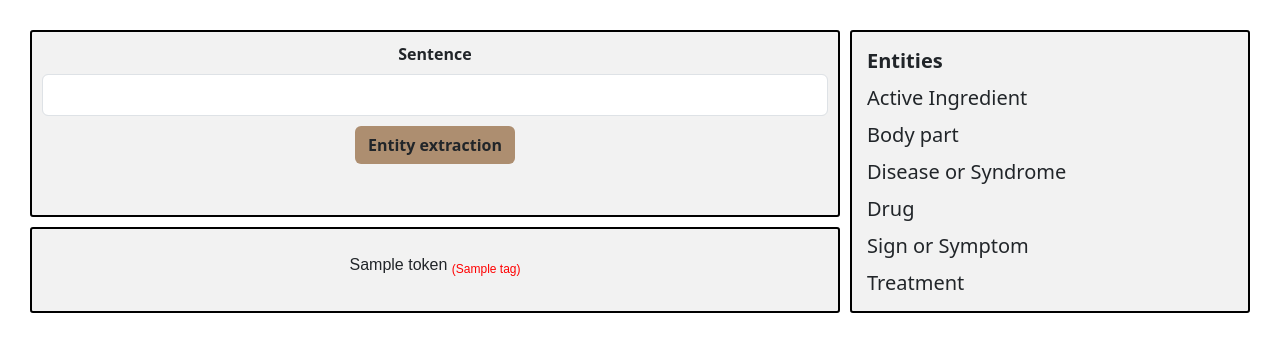
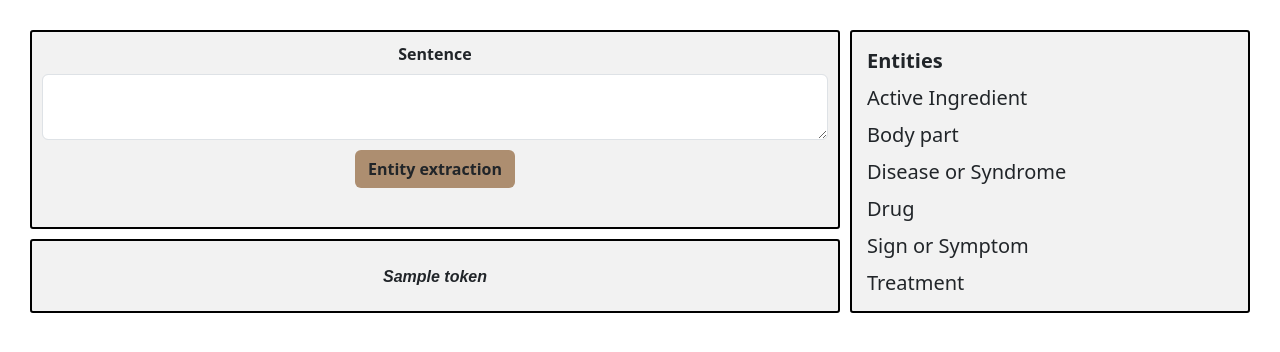
Before and after one commit to jacons/NERMedicalRecords, a Flask app: template templates/main.html in a window 1280 px wide. Shown: the part 56-408 px from the top of the page. Run offline with Flask 2, Linux system fonts and the light colour scheme; the template is opened without the code that fills it: most values are stand-ins (such as "Sample title", 1, 10 or a date in 2020); some web fonts are replaced.

Commit message:
improve web-interface

```diff
--- a/server.py
+++ b/server.py
@@ -41,7 +41,13 @@ def create():
     if request.method == 'POST':
         sentence = request.form['Sentence']
         tag_pred = predictor.predict(sentence)
-        result_ = [*zip(sentence.split(), tag_pred)]
+
+        mask = [False] * len(tag_pred)
+        for idx in range(len(tag_pred)-1):
+            if tag_pred[idx] != tag_pred[idx+1]:
+                mask[idx] = True
+
+        result_ = [*zip(sentence.split(), tag_pred, mask)]
     else:
         result_ = []
     return render_template('main.html', result=result_)
--- a/templates/main.html
+++ b/templates/main.html
@@ -64,7 +64,7 @@
                     <form method="POST">
                       <div style="padding:10px">
                         <label class="form-label"><b>Sentence</b></label>
-                        <input type="text" style="padding:8px;" class="form-control" name="Sentence" value="">
+                        <textarea type="text" style="padding:8px;" class="form-control" name="Sentence" value=""></textarea>
                       </div>
                       <button type="submit" class="btn" style="background-color:#AD8E70"><b>Entity extraction</b></button>
                     </form>
@@ -72,8 +72,9 @@
               </div>
               <div class="grid-item3 text_result">
                   <br>
-                  {% for (token,tag) in result %}
-                  {{ token }} {% if tag %} <sub style="color:red"> ({{ tag }}) </sub> {% endif %}
+                  {% for (token, tag, mask) in result %}
+                  {% if tag %}<i><b>{{ token }}</b></i>{% else %}{{ token }}{% endif %}
+                  {% if tag and mask %}<sub style="color:red"> ({{ tag }})</sub> {% endif %}
                   {% endfor %}
               </div>
               <div class="grid-item2">
```
Also changed, not shown: eval_models.py (line endings or trailing spaces).
